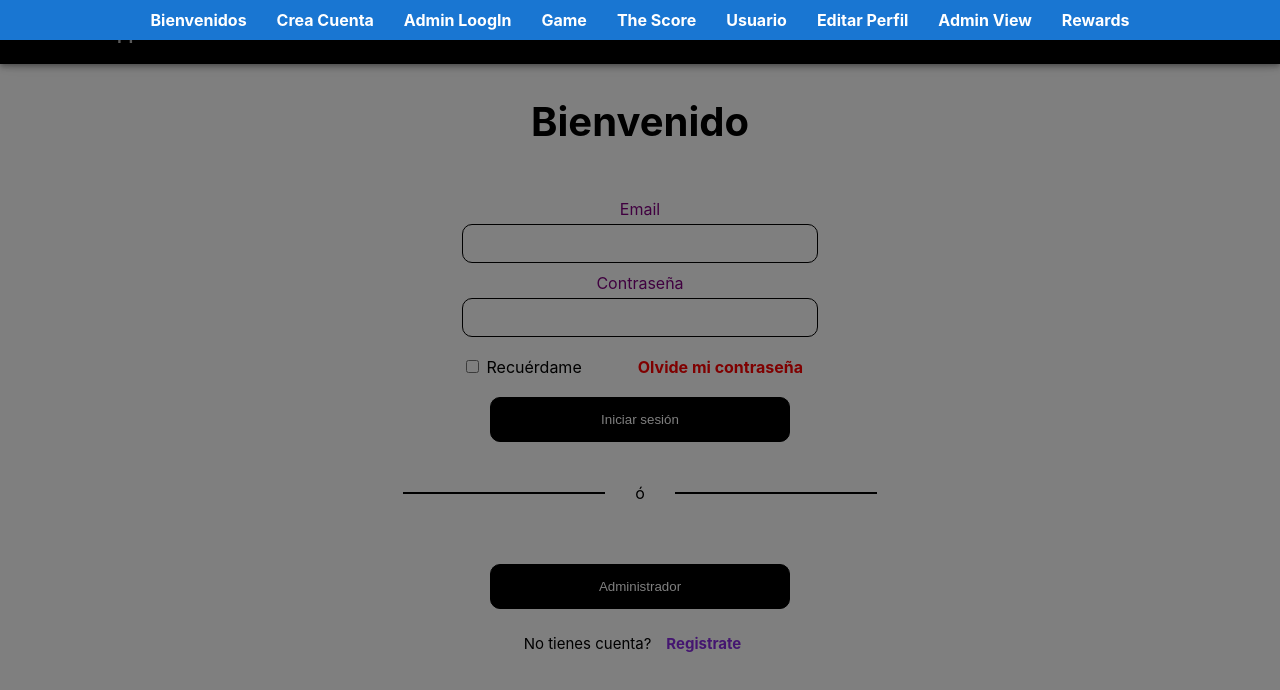
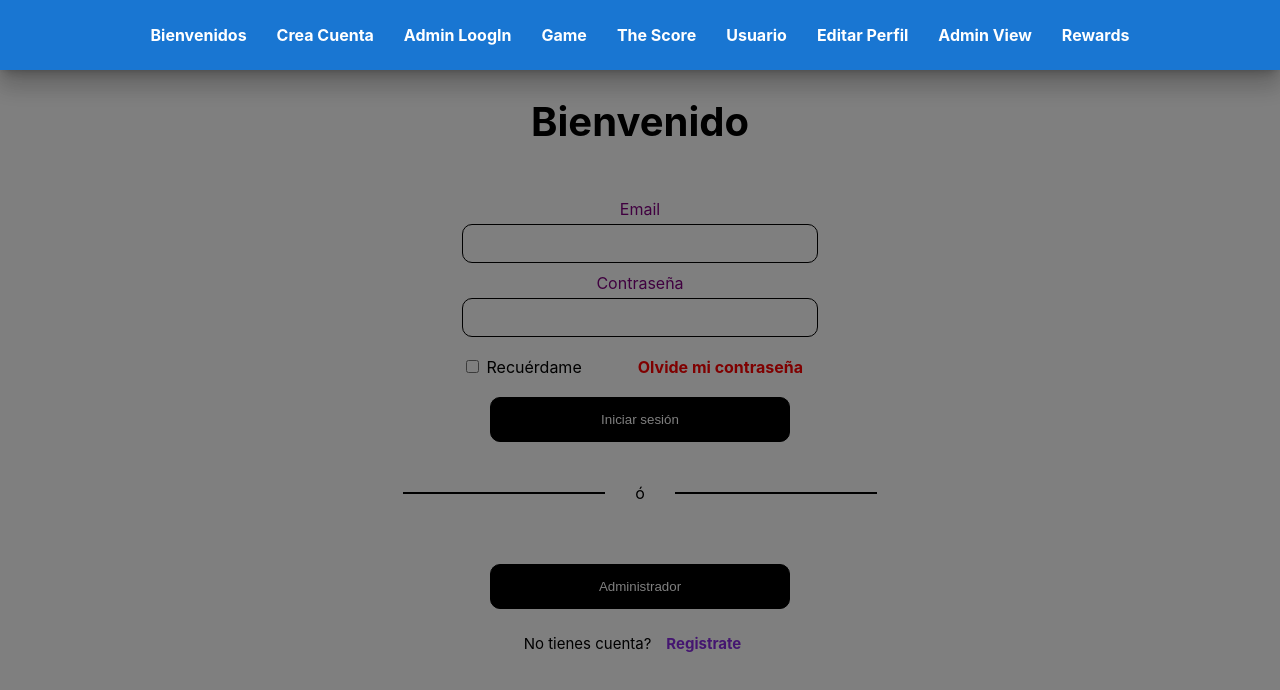
Before and after one commit to EmilioVidal/NeorisBloque, a React (Create React App) app in the folder nerisbloque-app/: page / in a window 1280 px wide. Both pictures are taken after a click on the button "menu". Shown: the top 690 px of the page. Built offline with nearby package versions, Linux system fonts and the light colour scheme.

Commit message:
cambie el tampa;o de appbar

```diff
--- a/nerisbloque-app/src/components/AppBar.jsx
+++ b/nerisbloque-app/src/components/AppBar.jsx
@@ -35,7 +35,7 @@ export default function ButtonAppBar() {
             onClose={toggleDrawer(false)}
           >
             <Box
-              sx={{ bgcolor: '#1976D2',textAlign:'center',padding:"10px" }} // Cambio aquí para el color de fondo
+              sx={{ bgcolor: '#1976D2',textAlign:'center',padding:"25px" }} // Cambio aquí para el color de fondo
               role="presentation"
               onClick={toggleDrawer(false)}
               onKeyDown={toggleDrawer(false)}
@@ -53,7 +53,7 @@ export default function ButtonAppBar() {
             </Box>
           </Drawer>
           <Typography variant="h6" component="div" sx={{ flexGrow: 1 }}>
-            Mi App
+            Neoris
           </Typography>
         </Toolbar>
       </AppBar>
```
